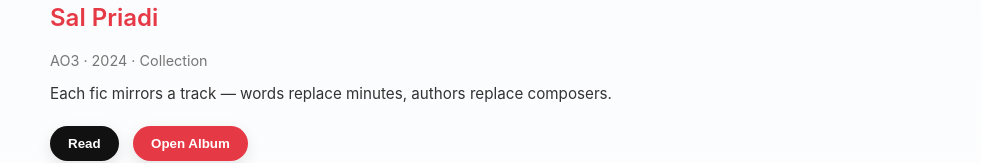
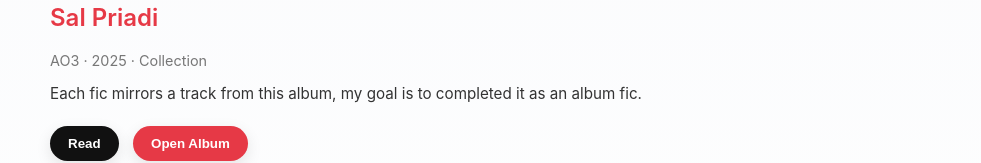
Before and after one commit to 54x286/MASPF, a plain HTML site: page index.html in a window 1280 px wide. Shown: the part 372-535 px from the top of the page, without its empty margins (140-1121 px from the left). Drawn offline with Linux system fonts and the light colour scheme.

Commit message:
Update index.html

```diff
--- a/index.html
+++ b/index.html
@@ -176,8 +176,8 @@
       <div class="album-info">
         <h1>MARKERS AND SUCH PENS FLASHDISKS</h1>
         <h2>Sal Priadi</h2>
-        <p class="meta">AO3 · 2024 · <span>Collection</span></p>
-        <p class="desc">Each fic mirrors a track — words replace minutes, authors replace composers.</p>
+        <p class="meta">AO3 · 2025 · <span>Collection</span></p>
+        <p class="desc">Each fic mirrors a track from this album, my goal is to completed it as an album fic.</p>
         <div class="buttons">
           <button class="play">Read</button>
           <button class="shuffle">Open Album</button>
```
